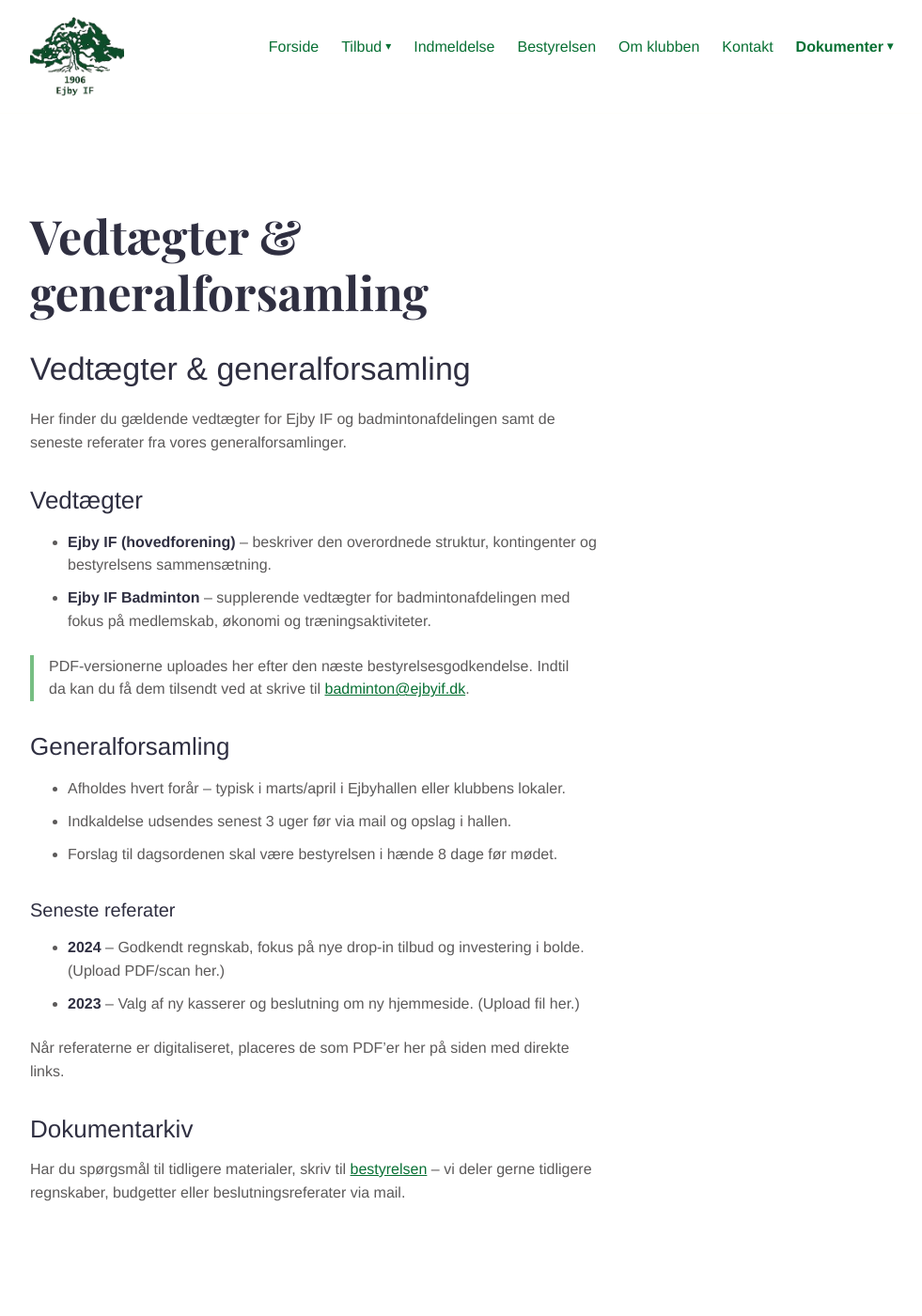
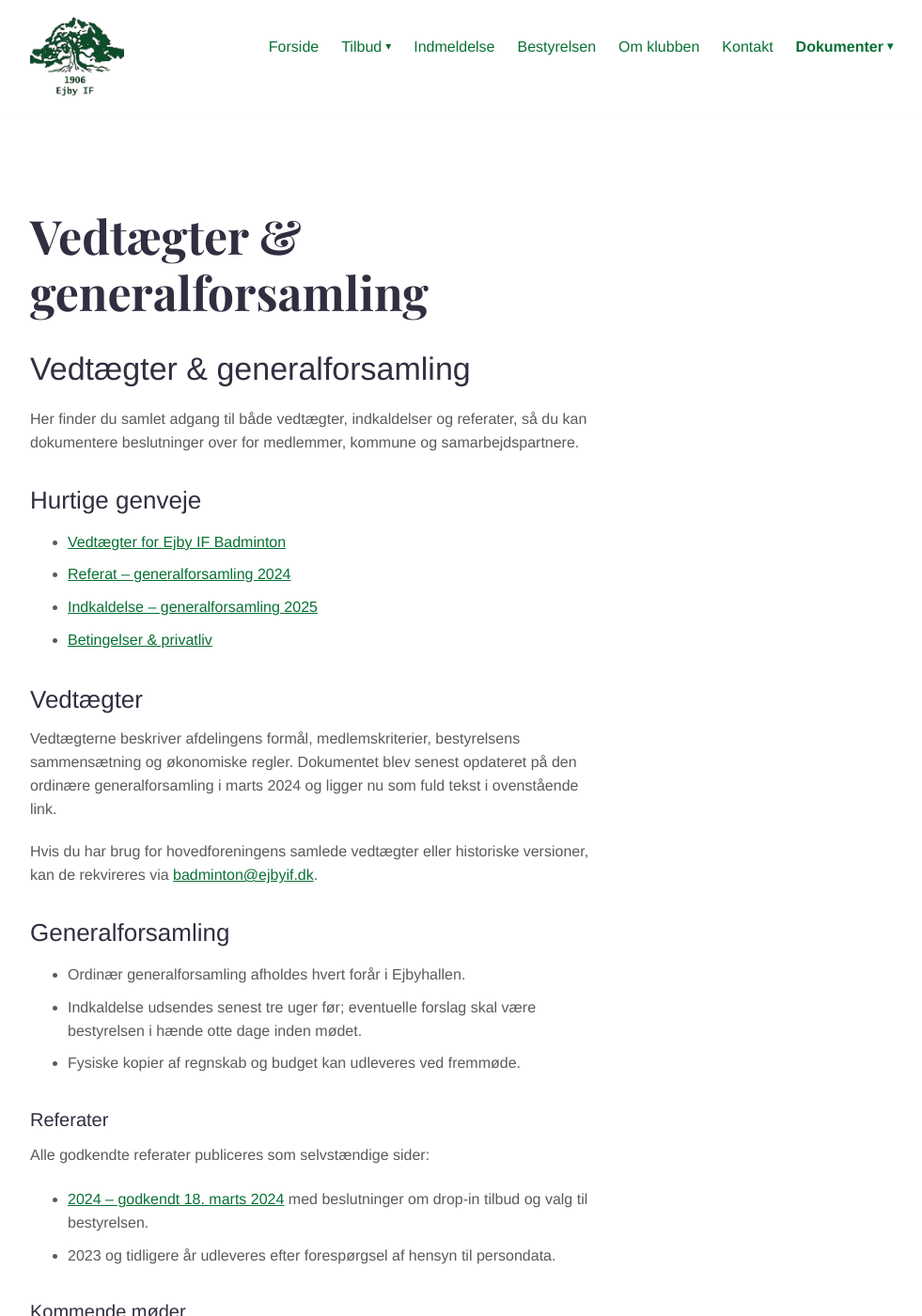
Before and after one commit to Ejby-badminton/web-site, a Jekyll site: the page built from indhold/sider/vedtaegter-generalforsamling.md, in a window 1280 px wide and 1400 px high. Shown: the whole window at 94% size, without its empty margins (143-1124 px from the left). Built offline with Jekyll 4.4.1, drawn with Linux system fonts in a browser that asks for light colours; some of the changed text lies outside the part shown.

Commit message:
Add vedtægter and referat documents

```diff
--- a/indhold/sider/vedtaegter-generalforsamling.md
+++ b/indhold/sider/vedtaegter-generalforsamling.md
@@ -7,38 +7,49 @@
 
 # Vedtægter & generalforsamling
 
-Her finder du gældende vedtægter for Ejby IF og badmintonafdelingen samt de
-seneste referater fra vores generalforsamlinger.
+Her finder du samlet adgang til både vedtægter, indkaldelser og referater, så du
+kan dokumentere beslutninger over for medlemmer, kommune og samarbejdspartnere.
+
+## Hurtige genveje
+
+- [Vedtægter for Ejby IF Badminton](/dokumenter/vedtaegter-ejby-if-badminton/)
+- [Referat – generalforsamling 2024](/dokumenter/referat-generalforsamling-2024/)
+- [Indkaldelse – generalforsamling 2025](/dokumenter/generalforsamling-2025/)
+- [Betingelser & privatliv](/betingelser-privatliv/)
 
 ## Vedtægter
 
-- **Ejby IF (hovedforening)** – beskriver den overordnede struktur, kontingenter
-  og bestyrelsens sammensætning.
-- **Ejby IF Badminton** – supplerende vedtægter for badmintonafdelingen med fokus
-  på medlemskab, økonomi og træningsaktiviteter.
+Vedtægterne beskriver afdelingens formål, medlemskriterier, bestyrelsens
+sammensætning og økonomiske regler. Dokumentet blev senest opdateret på den
+ordinære generalforsamling i marts 2024 og ligger nu som fuld tekst i ovenstående
+link.
 
-> PDF-versionerne uploades her efter den næste bestyrelsesgodkendelse. Indtil da
-> kan du få dem tilsendt ved at skrive til
-> [badminton@ejbyif.dk](mailto:badminton@ejbyif.dk).
+Hvis du har brug for hovedforeningens samlede vedtægter eller historiske versioner,
+kan de rekvireres via [badminton@ejbyif.dk](mailto:badminton@ejbyif.dk).
 
 ## Generalforsamling
 
-- Afholdes hvert forår – typisk i marts/april i Ejbyhallen eller klubbens
-  lokaler.
-- Indkaldelse udsendes senest 3 uger før via mail og opslag i hallen.
-- Forslag til dagsordenen skal være bestyrelsen i hænde 8 dage før mødet.
+- Ordinær generalforsamling afholdes hvert forår i Ejbyhallen.
+- Indkaldelse udsendes senest tre uger før; eventuelle forslag skal være
+  bestyrelsen i hænde otte dage inden mødet.
+- Fysiske kopier af regnskab og budget kan udleveres ved fremmøde.
 
-### Seneste referater
+### Referater
 
-- **2024** – Godkendt regnskab, fokus på nye drop-in tilbud og investering i
-  bolde. (Upload PDF/scan her.)
-- **2023** – Valg af ny kasserer og beslutning om ny hjemmeside. (Upload fil her.)
+Alle godkendte referater publiceres som selvstændige sider:
 
-Når referaterne er digitaliseret, placeres de som PDF’er her på siden med direkte
-links.
+- [2024 – godkendt 18. marts 2024](/dokumenter/referat-generalforsamling-2024/) med
+  beslutninger om drop-in tilbud og valg til bestyrelsen.
+- 2023 og tidligere år udleveres efter forespørgsel af hensyn til persondata.
 
-## Dokumentarkiv
+### Kommende møder
 
-Har du spørgsmål til tidligere materialer, skriv til
-[bestyrelsen](/bestyrelsen/) – vi deler gerne tidligere regnskaber, budgetter
-eller beslutningsreferater via mail.
+Indkaldelsen til 2025-general forsamlingen ligger som separat dokument med
+dagsorden, tidsfrister og praktiske oplysninger. Dokumentet opdateres, når bilag
+som regnskab og budget frigives.
+
+## Dokumentarkiv og forespørgsler
+
+Har du brug for tidligere budgetter, revisionsprotokoller eller underskrevne
+referater, så skriv til [bestyrelsen](/bestyrelsen/). Vi sender materialet som
+PDF via mail inden for fem hverdage.
```
Also changed, not shown: indhold/sider/generalforsamling-2025.md (added, +37 -0 lines), indhold/sider/referat-generalforsamling-2024.md (added, +52 -0 lines), indhold/sider/vedtaegter-ejby-if-badminton.md (added, +78 -0 lines).
